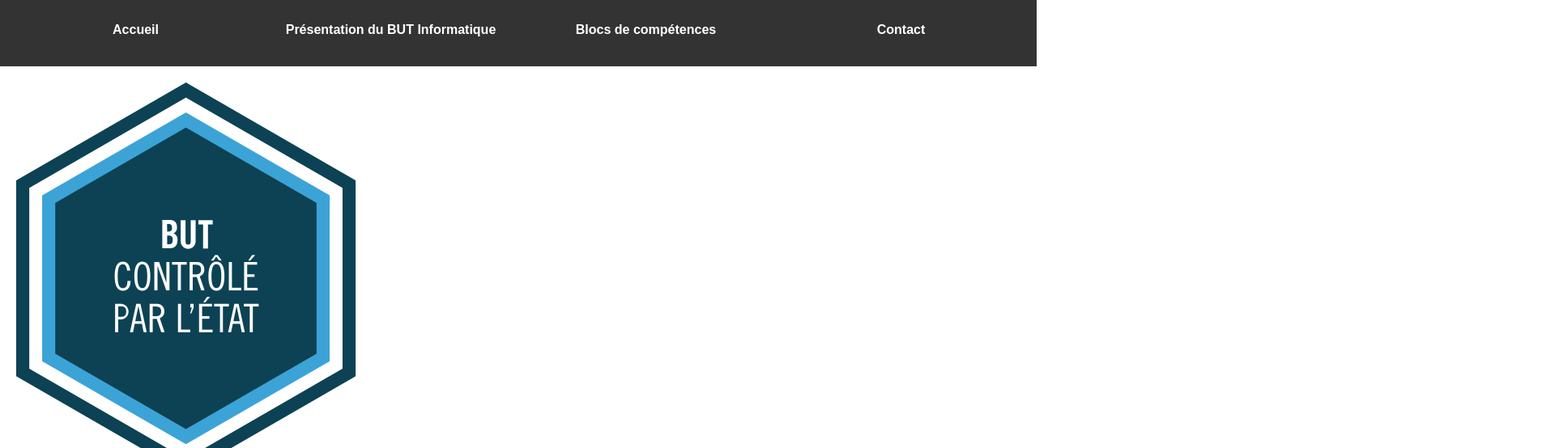
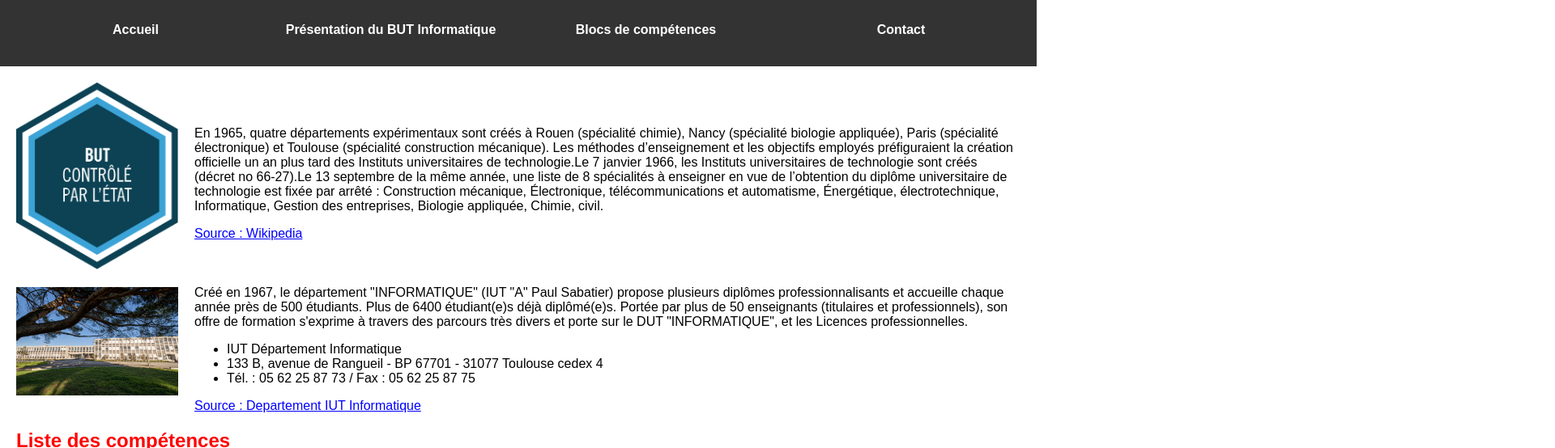
Before and after one commit to PabloHavane/projet-ia, a plain HTML site: page source/html/index.html in a window 1280 px wide. Shown: the part 62-616 px from the top of the page at 81% size, 1920 px wide, since content can reach past the window. Drawn offline with Linux system fonts and the light colour scheme.

Commit message:
Style index

```diff
--- a/source/css/style.css
+++ b/source/css/style.css
@@ -77,6 +77,55 @@ main {
 
 h1 {
   color: #333; /* Ajuste la couleur du titre en fonction de la maquette */
+}
+
+/* Style de la page index */
+
+.article-content {
+  display: flex;
+  justify-content: space-between;
+  align-items: center;
+}
+
+.article-content img {
+  width: 200px; /* Ajuste la largeur de l'image selon tes besoins */
+  margin-right: 20px;
+}
+
+.article-text {
+  flex: 1;
+}
+
+/* Style supplémentaire pour la section "Vie étudiante" */
+.article-content.reverse {
+  flex-direction: row-reverse;
+}
+
+/* Style supplémentaire pour la section "Vie étudiante" */
+.article-content.reverse img {
+  margin-right: 0;
+  margin-left: 20px;
+}
+
+/* Ajout du style spécifique à la section "Liste des compétences" */
+.article h2 {
+  color: #f00; /* Rouge pour le titre de la section Liste des compétences */
+}
+
+/* Ajout du style pour le lien dans le texte de chaque article */
+.article-text a {
+  color: #0000ff; /* Bleu pour les liens dans le texte des articles */
+  text-decoration: underline;
+}
+
+/* Style pour les liens dans la liste des compétences */
+.article p a {
+  color: #00ff00; /* Vert pour les liens dans la liste des compétences */
+}
+
+/* Ajout du style pour le lien dans la section "Vie étudiante" */
+.article-content.reverse .article-text a {
+  color: #ffcc00; /* Jaune pour les liens dans la section Vie étudiante */
 }
 
 /* Style de la page contact */
```
